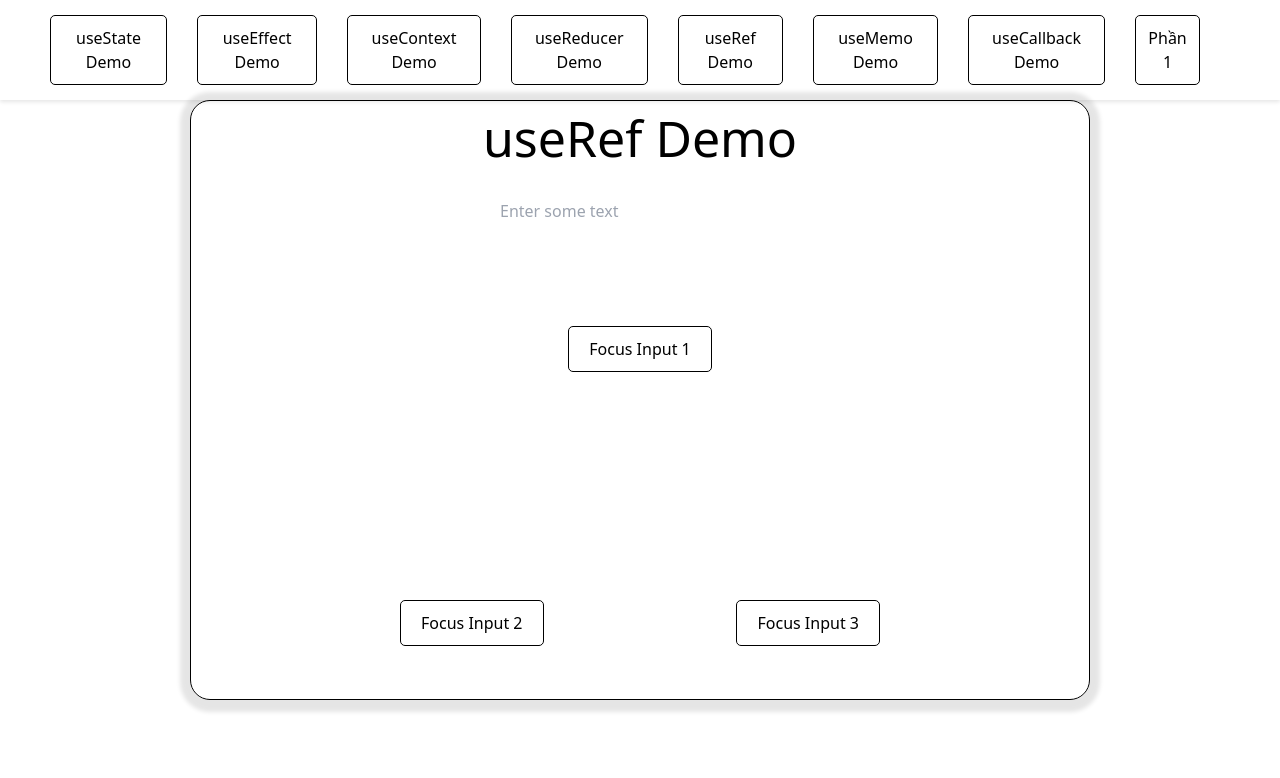
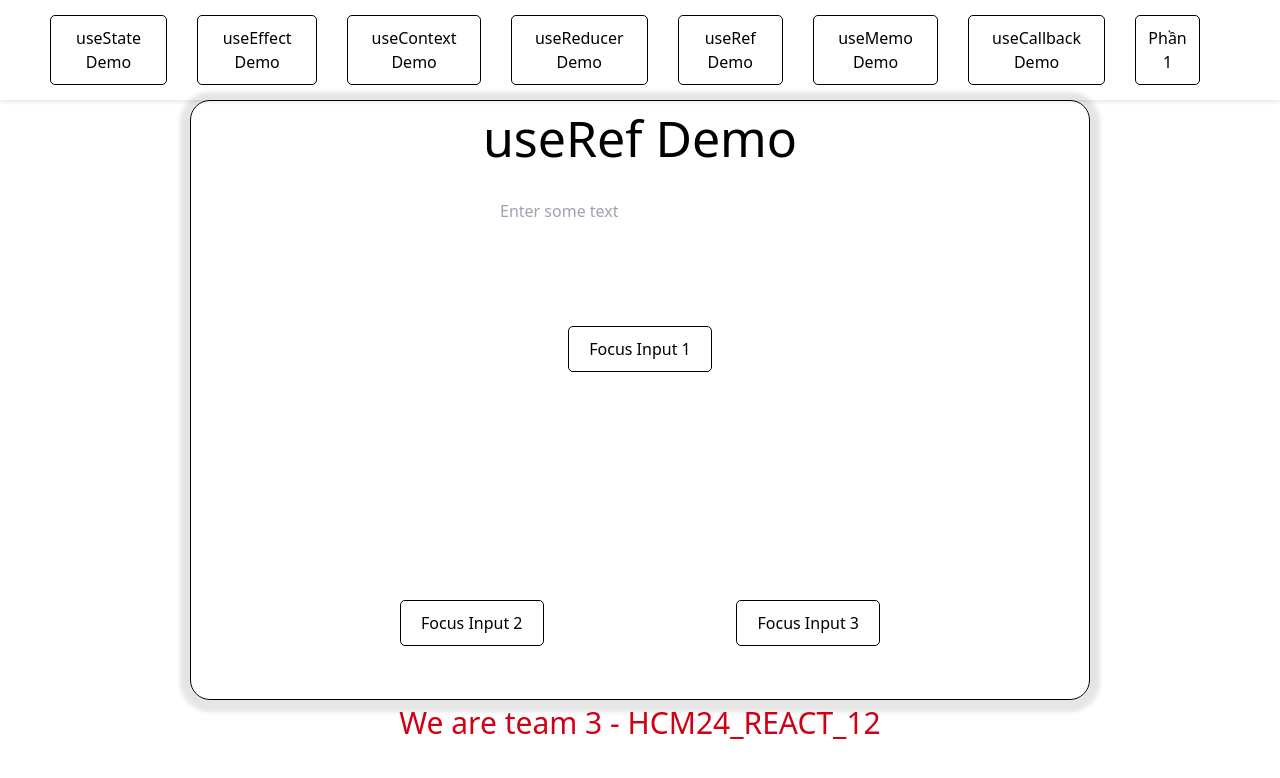
Before and after one commit to datquang03/HCM24_CPL_REACT_12_TEAM3, a React (Vite) app: page /useRef in a window 1280 px wide. Shown: the top 778 px of the page. Built offline with nearby package versions, Linux system fonts and the light colour scheme.

Commit message:
added footer

```diff
--- a/src/App.tsx
+++ b/src/App.tsx
@@ -1,18 +1,49 @@
+import { useEffect, useState } from "react";
 import "./App.css";
 import Navbar from "./components/navbar";
 import RouterPages from "./routers/RouterPages";
 
 function App() {
+  const [color, setColor] = useState("#000000");
+  useEffect(() => {
+    // Function to generate a random color
+    const getRandomColor = () => {
+      const letters = "0123456789ABCDEF";
+      let color = "#";
+      for (let i = 0; i < 6; i++) {
+        color += letters[Math.floor(Math.random() * 16)];
+      }
+      return color;
+    };
+    const colorInterval = setInterval(() => {
+      setColor(getRandomColor());
+    }, 1000);
+    return () => clearInterval(colorInterval);
+  }, []);
+
   return (
     <>
       <header>
         <Navbar />
       </header>
+
       <div className="content-wrapper">
         <main className="main-content">
           <RouterPages />
         </main>
       </div>
+      <footer
+        style={{
+          width: "100%",
+          display: "flex",
+          justifyContent: "center",
+          fontSize: "30px",
+          color: color,
+          transition: "color 0.5s ease",
+        }}
+      >
+        We are team 3 - HCM24_REACT_12
+      </footer>
     </>
   );
 }
--- a/src/pages/useRef/useRef.css
+++ b/src/pages/useRef/useRef.css
@@ -20,22 +20,33 @@
   transition: all 0.3s ease-in-out;
   transform: scale(1);
 }
-button:hover {
+.focus-button-1:hover {
   transform: scale(1.2);
 }
 .focus-button-2 {
   position: fixed;
   top: 600px;
   padding: 10px 20px;
+  transition: all 0.3s ease-in-out;
+  transform: scale(1);
   left: 400px;
   border-radius: 5px;
   border: 1px solid black;
+}
+.focus-button-2:hover {
+  transform: scale(1.2);
 }
 .focus-button-3 {
   position: fixed;
   top: 600px;
   padding: 10px 20px;
+  transition: all 0.3s ease-in-out;
+  transform: scale(1);
   right: 400px;
   border-radius: 5px;
   border: 1px solid black;
 }
+
+.focus-button-3:hover {
+  transform: scale(1.2);
+}
```
